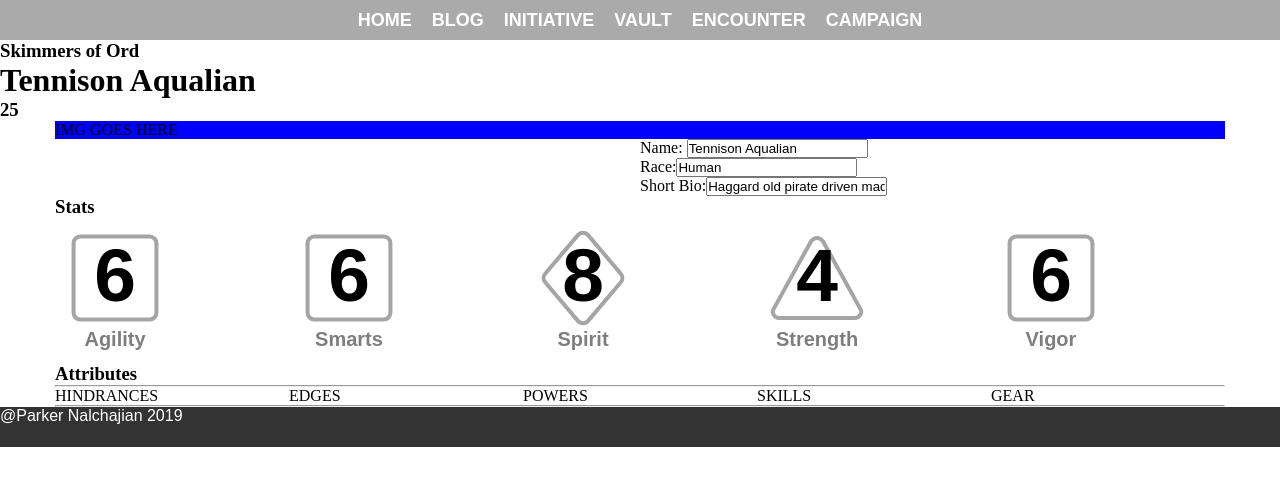
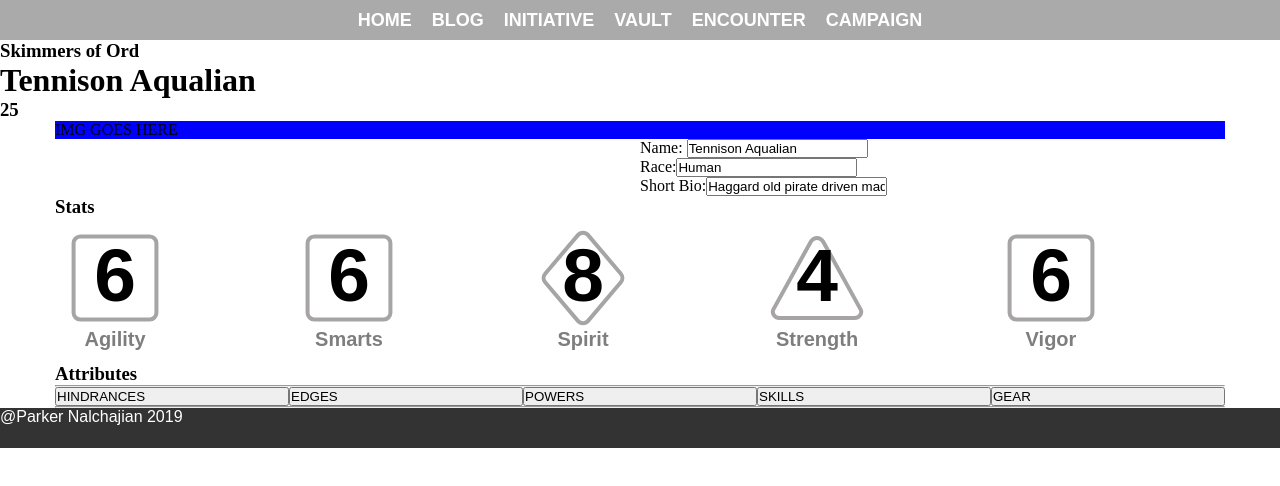
Before and after one commit to parkernalch/savage-suite, an Angular app: page /characters/1 in a window 1280 px wide. Shown: the top 486 px of the page. Built offline with nearby package versions, Linux system fonts and the light colour scheme.

Commit message:
working on componentizing the different parts of the attribute table

```diff
--- a/src/app/components/attribute-table/attribute-table.component.html
+++ b/src/app/components/attribute-table/attribute-table.component.html
@@ -2,18 +2,54 @@
     <h3>Attributes</h3>
     <hr>
     <div class="row">
-        <div class="col" id="table-hindrances">HINDRANCES</div>
-        <div class="col" id="table-edges">EDGES</div>
-        <div class="col" id="table-powers">POWERS</div>
-        <div class="col" id="table-skills">SKILLS</div>
-        <div class="col" id="table-gear">GEAR</div>
+        <button class="col" id="table-hindrances" (click)="toggleView('hindrances')">HINDRANCES</button>
+        <button class="col" id="table-edges" (click)="toggleView('edges')">EDGES</button>
+        <button class="col" id="table-powers" (click)="toggleView('powers')">POWERS</button>
+        <button class="col" id="table-skills" (click)="toggleView('skills')">SKILLS</button>
+        <button class="col" id="table-gear" (click)="toggleView('gear')">GEAR</button>
     </div>
     <hr>
-    <div class="row">
-        <div class="col" id="table-hindrances"></div>
-        <div class="col" id="table-edges"></div>
-        <div class="col" id="table-powers"></div>
-        <div class="col" id="table-skills"></div>
-        <div class="col" id="table-gear"></div>
+    <div class="row" id="table-hindrances" *ngIf="viewHindrances">
+        <div class="col" id="table-hindrances" *ngIf="viewHindrances">
+            <div class="attribute-item" *ngFor="let hindrance of character.hindrances">
+                <span>{{hindrance.name}}</span> | <span>{{hindrance.description}}</span>
+            </div>
+        </div>
     </div>
+
+    <div class="row" id="table-edges" *ngIf="viewEdges">
+        <div class="col" id="table-edges" *ngIf="viewEdges">
+            <div class="attribute-item" *ngFor="let edge of character.edges">
+                <span>{{edge.name}}</span> | <span>{{edge.effect}}</span>
+            </div>
+        </div>
+    </div>
+
+    <div class="row" id="table-powers" *ngIf="viewPowers">
+        <div class="col" id="table-powers" *ngIf="viewPowers">
+            <div class="attribute-item" *ngFor="let power of character.powers">
+                <span>{{power.name}}</span> | <span>{{power.trapping}}</span> | <span *ngFor="let cost of power.varities">{{cost.number}}:{{cost.effect}}</span>
+            </div>
+        </div>
+    </div>
+
+    <div class="row" id="table-skills" *ngIf="viewSkills">
+        <div class="col" id="table-skills" *ngIf="viewSkills">
+            <div class="attribute-item" *ngFor="let skill of character.traits.skills">
+                <span>{{skill.name}}</span> | <span>d{{skill.level}}</span><span *ngIf="skill.modifier > 0"> + {{skill.modifier}}</span>
+                <button (click)="rollSkill(skill)">ROLL</button>
+                <button (click)="increaseSkill(skill)">+</button>
+                <button (click)="decreaseSkill(skill)">-</button>
+            </div>
+        </div>
+    </div>
+
+    <div class="row" id="table-gear" *ngIf="viewGear">
+        <div class="col" id="table-gear" *ngIf="viewGear">
+            <div class="attribute-item" *ngFor="let item of character.gear">
+
+            </div>
+        </div>
+    </div>
+
 </div>
--- a/src/app/components/attribute-table/attribute-table.component.ts
+++ b/src/app/components/attribute-table/attribute-table.component.ts
@@ -1,5 +1,6 @@
 import { Component, OnInit, Input } from '@angular/core';
 import SavageCharacter from 'src/app/models/Character';
+import _Skill from 'src/app/models/Skill';
 
 @Component({
   selector: 'app-attribute-table',
@@ -8,6 +9,13 @@ import SavageCharacter from 'src/app/models/Character';
 })
 export class AttributeTableComponent implements OnInit {
   @Input() character: SavageCharacter;
+  viewHindrances: boolean = true;
+  viewEdges: boolean = false;
+  viewPowers: boolean = false;
+  viewSkills: boolean = false;
+  viewGear: boolean = false;
+
+  views: boolean[] = [this.viewHindrances, this.viewEdges, this.viewPowers, this.viewSkills, this.viewGear];
 
   constructor() { }
 
@@ -15,4 +23,73 @@ export class AttributeTableComponent implements OnInit {
     // console.log(this.character);
   }
 
+  rollSkill(skill: _Skill): number {
+    var result: number = Math.floor(Math.random() * skill.level) + 1 + skill.modifier;
+    console.log(result);
+    return result;
+  }
+
+  increaseSkill(skill: _Skill): void {
+    let charSkill = this.character.traits.skills.filter(s => s.name === skill.name)[0];
+    if(charSkill.level <= 10){
+      charSkill.level += 2;
+      charSkill.modifier = 0;
+    } else if(charSkill.level === 12 && charSkill.modifier < 4 ){
+      charSkill.modifier += 1;
+    }
+    // console.log(charSkill);
+  }
+
+  decreaseSkill(skill: _Skill): void {
+    let charSkill = this.character.traits.skills.filter(s => s.name === skill.name)[0];
+    if(charSkill.level > 4 && charSkill.level <= 12 && charSkill.modifier === 0){
+      charSkill.level -= 2;
+      charSkill.modifier = 0;
+    } else if( charSkill.level === 12 && charSkill.modifier > 0){
+      charSkill.modifier -= 1;
+    }
+    // console.log(charSkill);
+  }
+
+  toggleView(view:string): void {
+    switch(view){
+      case "hindrances":
+        this.viewHindrances = true;
+        this.viewEdges = false;
+        this.viewPowers = false;
+        this.viewSkills = false;
+        this.viewGear = false;
+        break;
+      case "edges":
+        this.viewHindrances = false;
+        this.viewEdges = true;
+        this.viewPowers = false;
+        this.viewSkills = false;
+        this.viewGear = false;
+        break;
+      case "powers":
+        this.viewHindrances = false;
+        this.viewEdges = false;
+        this.viewPowers = true;
+        this.viewSkills = false;
+        this.viewGear = false;
+        break;
+      case "skills":
+        this.viewHindrances = false;
+        this.viewEdges = false;
+        this.viewPowers = false;
+        this.viewSkills = true;
+        this.viewGear = false;
+        break;
+      case "gear":
+        this.viewHindrances = false;
+        this.viewEdges = false;
+        this.viewPowers = false;
+        this.viewSkills = false;
+        this.viewGear = true;
+        break;
+      default:
+        break;
+    }
+  }
 }
```
